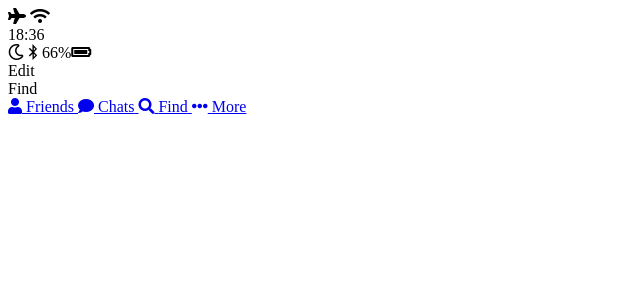
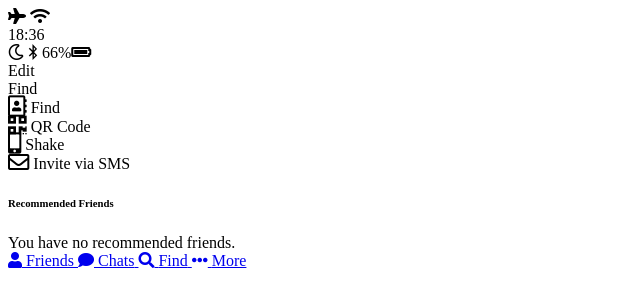
Before and after one commit to ryuros/kakao-clone, a plain HTML site: page find.html in a window 1280 px wide. Shown: the whole page, without its empty margins (0-640 px from the left). Drawn offline with Linux system fonts and the light colour scheme.

Commit message:
Find is done!

```diff
--- a/find.html
+++ b/find.html
@@ -32,6 +32,34 @@
       </div>
     </div>
   </header>
+  <main class="find">
+    <section class="find__options">
+      <div class="find__option">
+        <i class="far fa-address-book fa-lg"></i>
+        <span class="find__option-title">Find</span>
+      </div>
+      <div class="find__option">
+        <i class="fa fa-qrcode fa-lg"></i>
+        <span class="find__option-title">QR Code</span>
+      </div>
+      <div class="find__option">
+        <i class="fas fa-mobile-alt fa-lg"></i>
+        <span class="find__option-title">Shake</span>
+      </div>
+      <div class="find__option">
+        <i class="far fa-envelope fa-lg"></i>
+        <span class="find__option-title">Invite via SMS</span>
+      </div>
+    </section>
+    <section class="find__recommended">
+      <header>
+        <h6 class="recommended__title">Recommended Friends</h6>
+      </header>
+      <div class="recommended__none">
+        <span class="recommended__text">You have no recommended friends.</span>
+      </div>
+    </section>
+  </main>
   <nav class="tab-bar">
     <a href="index.html" class="tab-bar__tab">
       <i class="fa fa-user"></i>
```
